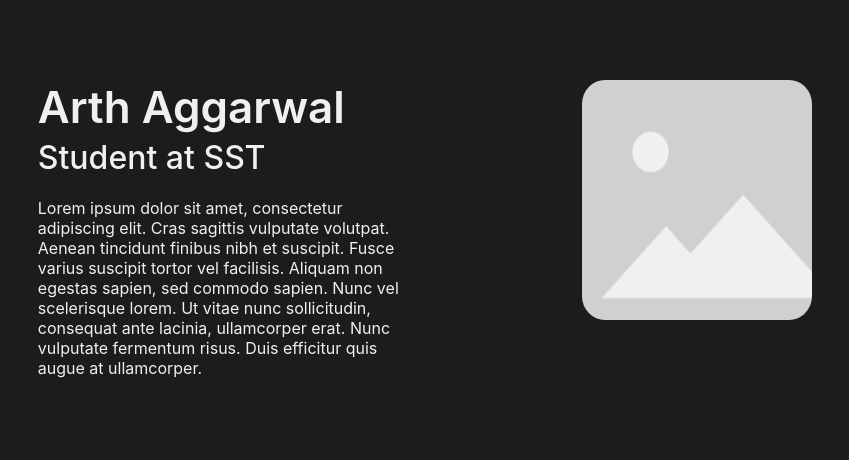
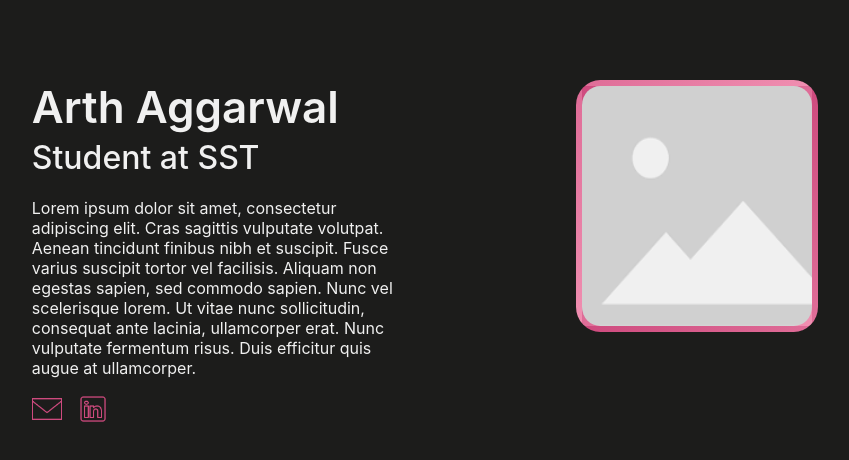
Before and after one commit to arthaggarwal/arth-portfolio, a React (Create React App) app: page / in a window 1280 px wide. Shown: the top 460 px of the page, without its empty margins (215-1064 px from the left). Built offline with nearby package versions, Linux system fonts and the light colour scheme.

Commit message:
finished title card

```diff
--- a/src/pages/HomePage/homepage.css
+++ b/src/pages/HomePage/homepage.css
@@ -15,7 +15,24 @@
   width: 40%;
 }
 .profile-pic {
+  border: 6px solid transparent;
   border-radius: 10%;
+  background: linear-gradient(
+    135deg,
+    #ce4a7e,
+    #f08fb1
+  ); /* =maybe remove, idk whether should keep, after design then judge if out of place or not */
   width: 18vw;
   height: 30vh;
 }
+
+.icon {
+  width: 30px;
+  height: 30px;
+}
+
+.icons {
+  display: flex;
+  gap: 1rem;
+  margin-top: 1rem;
+}
--- a/src/pages/HomePage/homepage.jsx
+++ b/src/pages/HomePage/homepage.jsx
@@ -18,6 +18,7 @@ const HomePage = () => {
           <p className="header">Arth Aggarwal</p>
           <p className="sub-header">{introduction.subHeading}</p>
           <p className="body-text">{introduction.bodyText}</p>
+          <Icons />
         </div>
         <img
           className="profile-pic"
@@ -29,4 +30,33 @@ const HomePage = () => {
   );
 };
 
+const Icons = () => {
+  return (
+    <div className="icons">
+      <a
+        href="mailto:arthaggarwal620@gmail.com"
+        className="email"
+        target="_blank"
+      >
+        <img
+          src={require("../../assets/icons/icons8-email-50.png")}
+          alt="email"
+          className="email-icon icon"
+        />
+      </a>
+      <a
+        href="https://sg.linkedin.com/in/arth-aggarwal-293324348"
+        className="linkdin"
+        target="_blank"
+      >
+        <img
+          src={require("../../assets/icons/icons8-linkedin-50.png")}
+          alt="linkedin"
+          className="linkdin-icon icon"
+        />
+      </a>
+    </div>
+  );
+};
+
 export default HomePage;
```
Also changed, not shown: src/assets/icons/icons8-email-50.png (added), src/assets/icons/icons8-linkedin-50.png (added).
